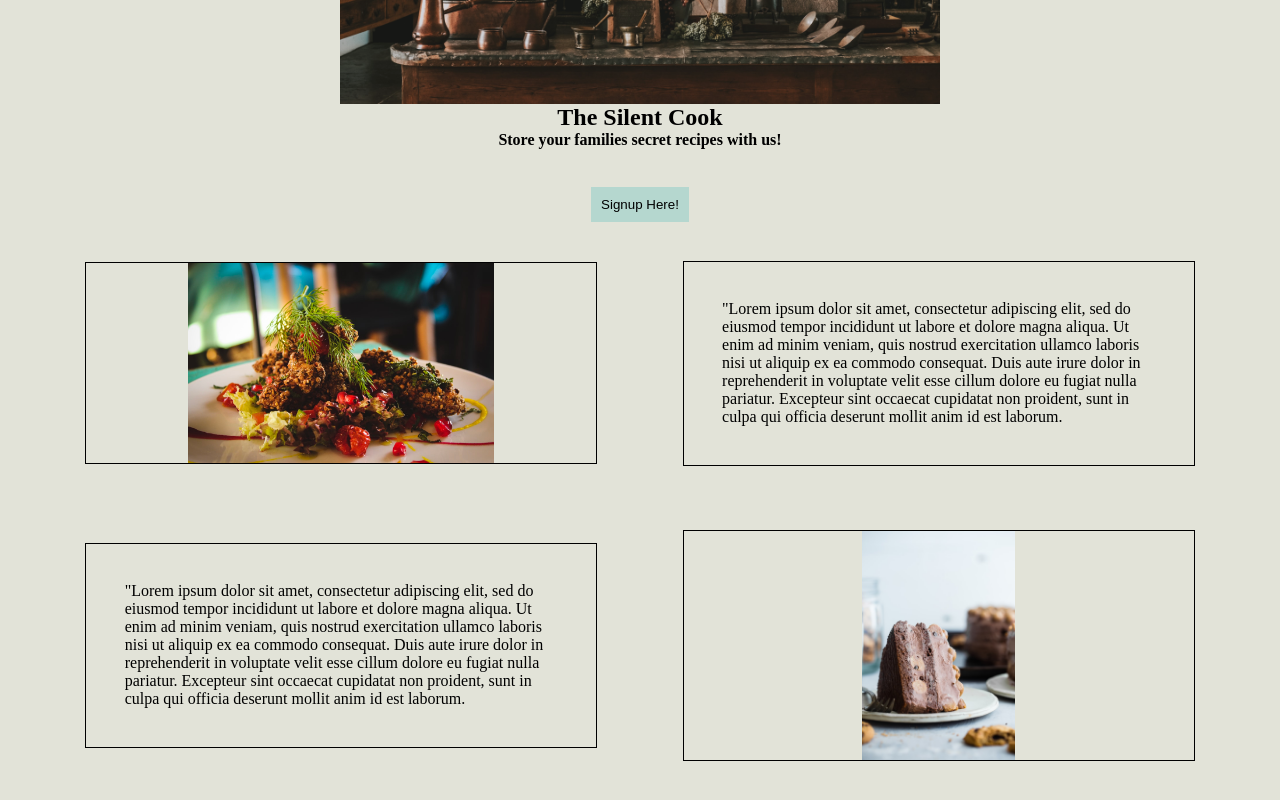
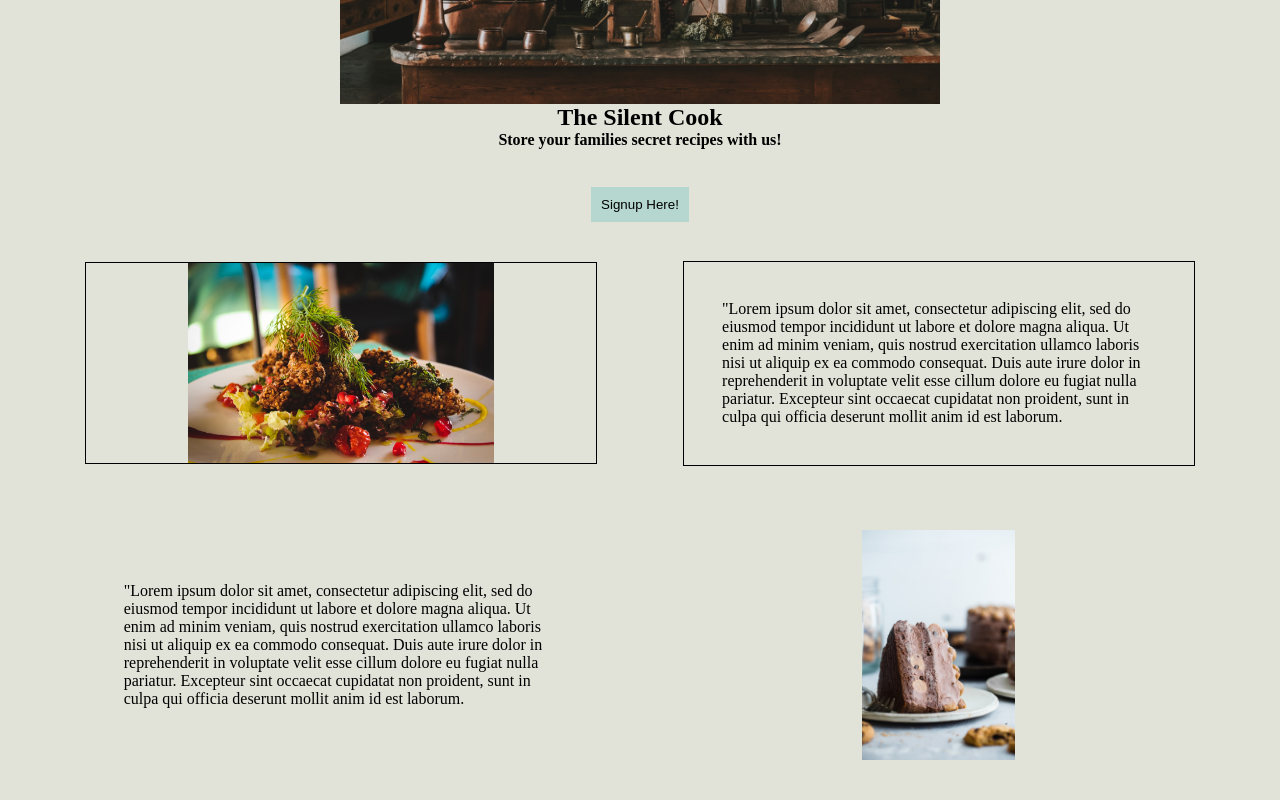
Before and after one commit to adriannasaruk/recipes-frontend, a React (Create React App) app: page / in a window 1280 px wide. Shown: the part 336-1136 px from the top of the page. Built offline with nearby package versions, Linux system fonts and the light colour scheme.

Commit message:
fixed homepage styles

```diff
--- a/src/App/Components/Body/bodyComps/home.css
+++ b/src/App/Components/Body/bodyComps/home.css
@@ -81,7 +81,7 @@
 .bottom-info .bottom-para,
 .bottom-img {
   width: 40%;
-  border: 1px solid;
+  /* border: 1px solid; */
 }
 
 .bottom-img img {
@@ -112,7 +112,6 @@
   flex-flow: column wrap;
   padding: 3%;
   margin-top: 6%;
-  border: 1px solid black;
   border-radius: 5px;
   box-shadow: 2px 2px 10px black;
 }
```
